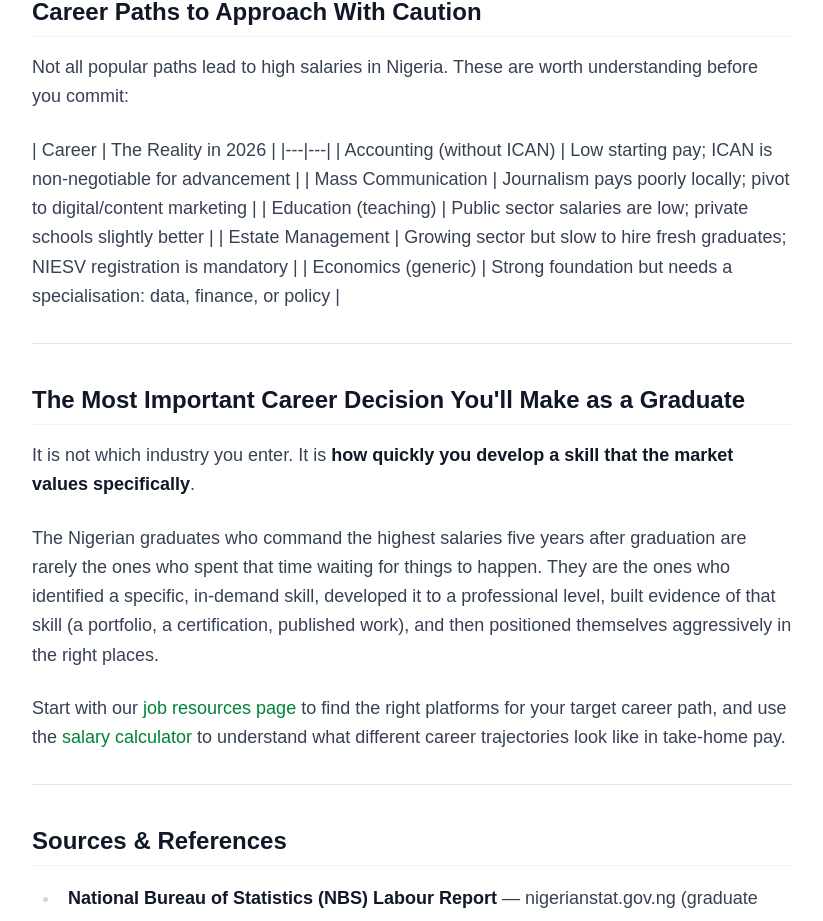
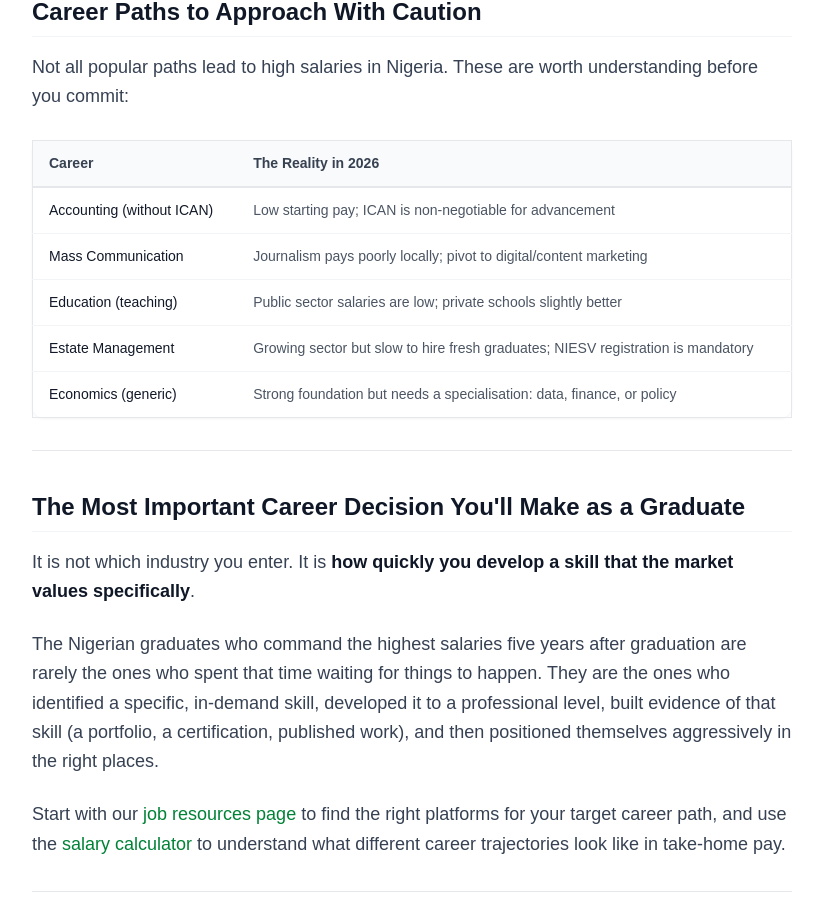
Before and after one commit to icepick15/icesume_blog, a Next.js app: page /blog/best-career-paths-for-nigerian-graduates-2026 in a window 1280 px wide. Shown: the part 5435-6356 px from the top of the page, without its empty margins (64-887 px from the left). Built offline with nearby package versions, Linux system fonts and the light colour scheme.

Commit message:
Fix: add remark-gfm so MDX tables render as HTML tables (not raw text)

```diff
--- a/app/blog/[slug]/page.tsx
+++ b/app/blog/[slug]/page.tsx
@@ -2,6 +2,7 @@
 import { notFound } from 'next/navigation'
 import Link from 'next/link'
 import { MDXRemote } from 'next-mdx-remote/rsc'
+import remarkGfm from 'remark-gfm'
 import { getAllPosts, getPostBySlug } from '@/lib/blog'
 import { Calendar, Clock, ArrowLeft, Tag } from 'lucide-react'
 import ShareButtons from '@/components/ShareButtons'
@@ -104,7 +105,10 @@
             prose-pre:bg-gray-900 prose-pre:text-gray-100 prose-pre:rounded-xl prose-pre:overflow-x-auto
             prose-img:rounded-xl prose-img:shadow-sm
           ">
-            <MDXRemote source={post.content} />
+            <MDXRemote
+              source={post.content}
+              options={{ mdxOptions: { remarkPlugins: [remarkGfm] } }}
+            />
           </div>
 
           {/* Share Buttons */}
--- a/package.json
+++ b/package.json
@@ -16,7 +16,8 @@
     "next": "16.2.9",
     "next-mdx-remote": "^6.0.0",
     "react": "19.2.4",
-    "react-dom": "19.2.4"
+    "react-dom": "19.2.4",
+    "remark-gfm": "^4.0.1"
   },
   "devDependencies": {
     "@tailwindcss/postcss": "^4",
```
